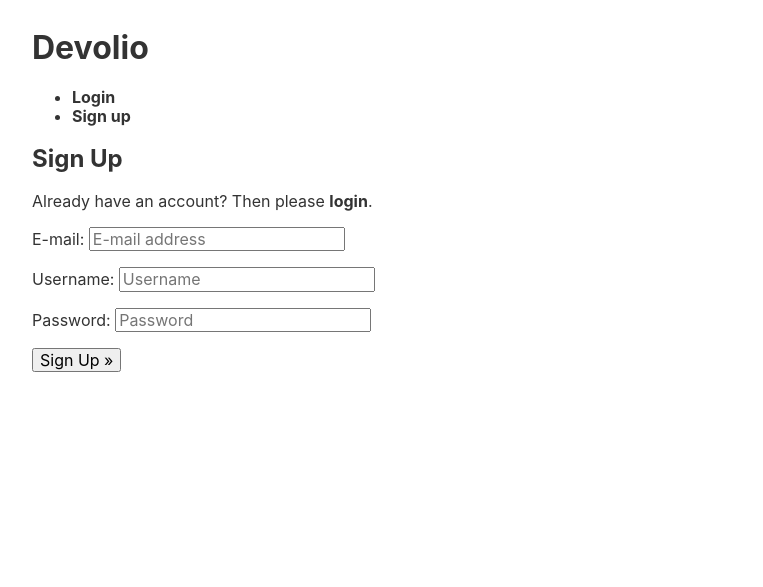
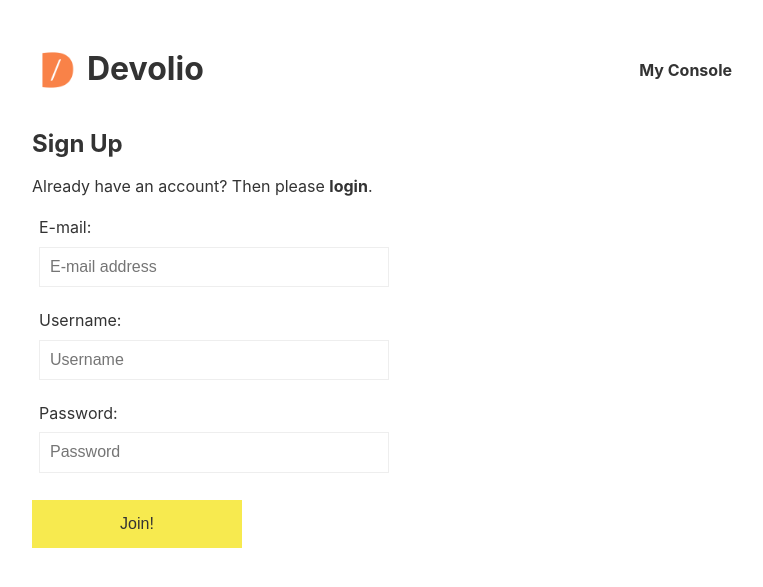
Before and after one commit to devolio/devolio, a Django app: page /users/signup/ in a window 1280 px wide. Shown: the top 587 px of the page, without its empty margins (258-1021 px from the left). Run offline with Django 3.2, Linux system fonts and the light colour scheme; some libraries are stand-ins or nearby versions.

Commit message:
updated form styles

```diff
--- a/devolio/settings.py
+++ b/devolio/settings.py
@@ -25,7 +25,7 @@ SECRET_KEY = os.environ.get('SECRET_KEY')
 # SECURITY WARNING: don't run with debug turned on in production!
 DEBUG = os.environ.get('DJ_DEBUG', True)
 
-ALLOWED_HOSTS = ['next.devolio.net', 'devolioapp.herokuapp.com', '127.0.0.1']
+ALLOWED_HOSTS = ['next.devolio.net', 'devolioapp.herokuapp.com', '127.0.0.1', 'localhost']
 
 
 # Application definition
--- a/templates/account/login.html
+++ b/templates/account/login.html
@@ -1,4 +1,4 @@
-{% extends "account/base.html" %}
+{% extends "website/base.html" %}
 {% load account %}
 
 {% block head_title %}Devolio - Login{% endblock %}
@@ -10,7 +10,7 @@
 <a href="{{ signup_url }}">sign up</a> first.</p>
 
 
-<form class="login" method="POST" action="{% url 'account_login' %}">
+<form class="form" method="POST" action="{% url 'account_login' %}">
   {% csrf_token %}
   {{ form.as_p }}
   {% if redirect_field_value %}
--- a/templates/account/signup.html
+++ b/templates/account/signup.html
@@ -1,4 +1,4 @@
-{% extends "account/base.html" %}
+{% extends "website/base.html" %}
 
 {% block head_title %}Signup{% endblock %}
 
@@ -13,7 +13,7 @@
   {% if redirect_field_value %}
   <input type="hidden" name="{{ redirect_field_name }}" value="{{ redirect_field_value }}" />
   {% endif %}
-  <button type="submit">Sign Up &raquo;</button>
+  <button type="submit">Join!</button>
 </form>
 
 {% endblock %}
--- a/website/static/website/style.css
+++ b/website/static/website/style.css
@@ -3,6 +3,7 @@ body {
     margin: 30px auto;
     font-family: -apple-system, BlinkMacSystemFont, "Segoe UI", Helvetica, Arial, sans-serif, "Apple Color Emoji", "Segoe UI Emoji", "Segoe UI Symbol";
     color: #333;
+    font-size: 16px;
 }
 a {
     text-decoration: none;
@@ -72,3 +73,42 @@ div[class*="-card"] h2 {
     color: #fff;
     background-color: #333;
 }
+
+form {
+    display: flex;
+    flex-direction: column;
+    align-items: left;
+}
+
+form > p {
+    margin: 7px;
+    width: 100%;
+}
+
+[type="text"], [type="password"], [type="email"] {
+    display: block;
+    padding: 10px;
+    margin: 10px 0px;
+    width: 50%;
+    border: 1px solid #eee;
+}
+[type="text"]:focus, [type="password"]:focus, [type="email"]:focus {
+    border: 1px solid #ccc;
+}
+
+button {
+    margin: 10px 0px;
+    padding: 15px;
+    background-color: #f7ea4f;
+    color: #333;
+    text-align: center;
+    width: 30%;
+    border-width: 0px;
+    font-family: "Europa", sans-serif;
+    cursor: pointer;
+}
+.errorlist li{
+    list-style: none;
+    display: block;
+    color: #cc453f;
+}
--- /dev/null
+++ b/website/templates/website/base.html
@@ -0,0 +1,30 @@
+<html>
+    <head>
+        <meta charset="utf-8">
+        <title>{% block head_title %}Welcome to the new Devolio{% endblock %}</title>
+        <script src="https://use.typekit.net/onc4rxd.js"></script>
+        <!--<link href="https://fonts.googleapis.com/css?family=Space+Mono:700|Ubuntu+Mono:700&text=HelloCodeDevChatQuestions" rel="stylesheet">-->
+        <script>try{Typekit.load({ async: true });}catch(e){}</script>
+        <link rel="stylesheet" href="/static/website/normalize.css">
+        <link rel="stylesheet" href="/static/website/style.css">
+    </head>
+    <body>
+        <header>
+            <a href="/" class="brand">
+                <img src="/static/website/logo_256.png" alt="Devolio Logo" class="logo">
+                <h1 class="tk-europa">Devolio</h1>
+            </a>
+            <div class="nav">
+                {% if user.is_authenticated %}
+                <a href="{% url 'me' %}">{{user.username}}</a>
+                {% else %}
+                <a href="{% url 'account_login' %}">My Console</a>
+                {% endif %}
+            </div>
+
+        </header>
+
+        {% block content %}
+        {% endblock %}
+    </body>
+</html>
```
Also changed, not shown: website/templates/website/index.html (+3 -28 lines), website/static/website/normalize.css (added).
